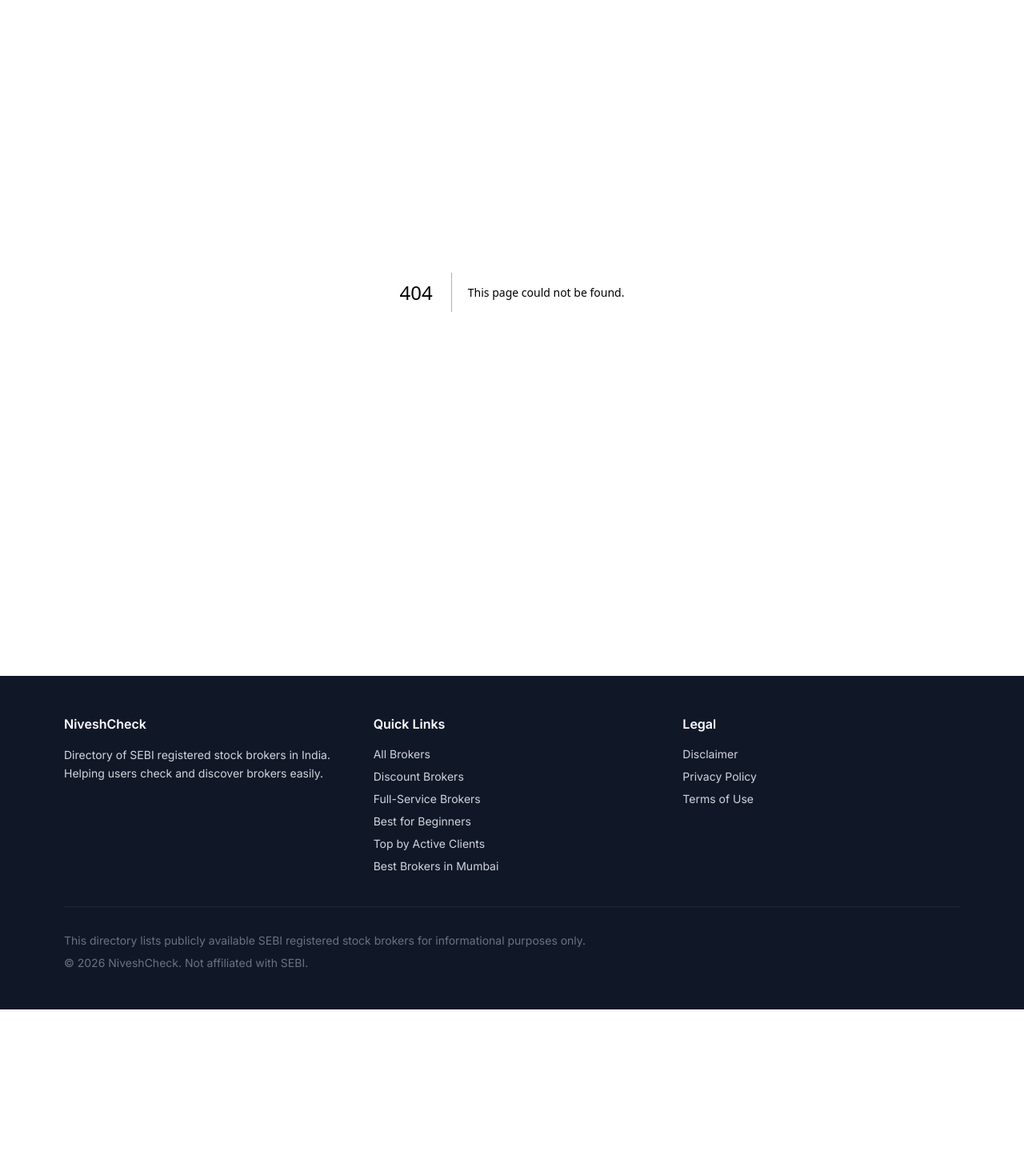
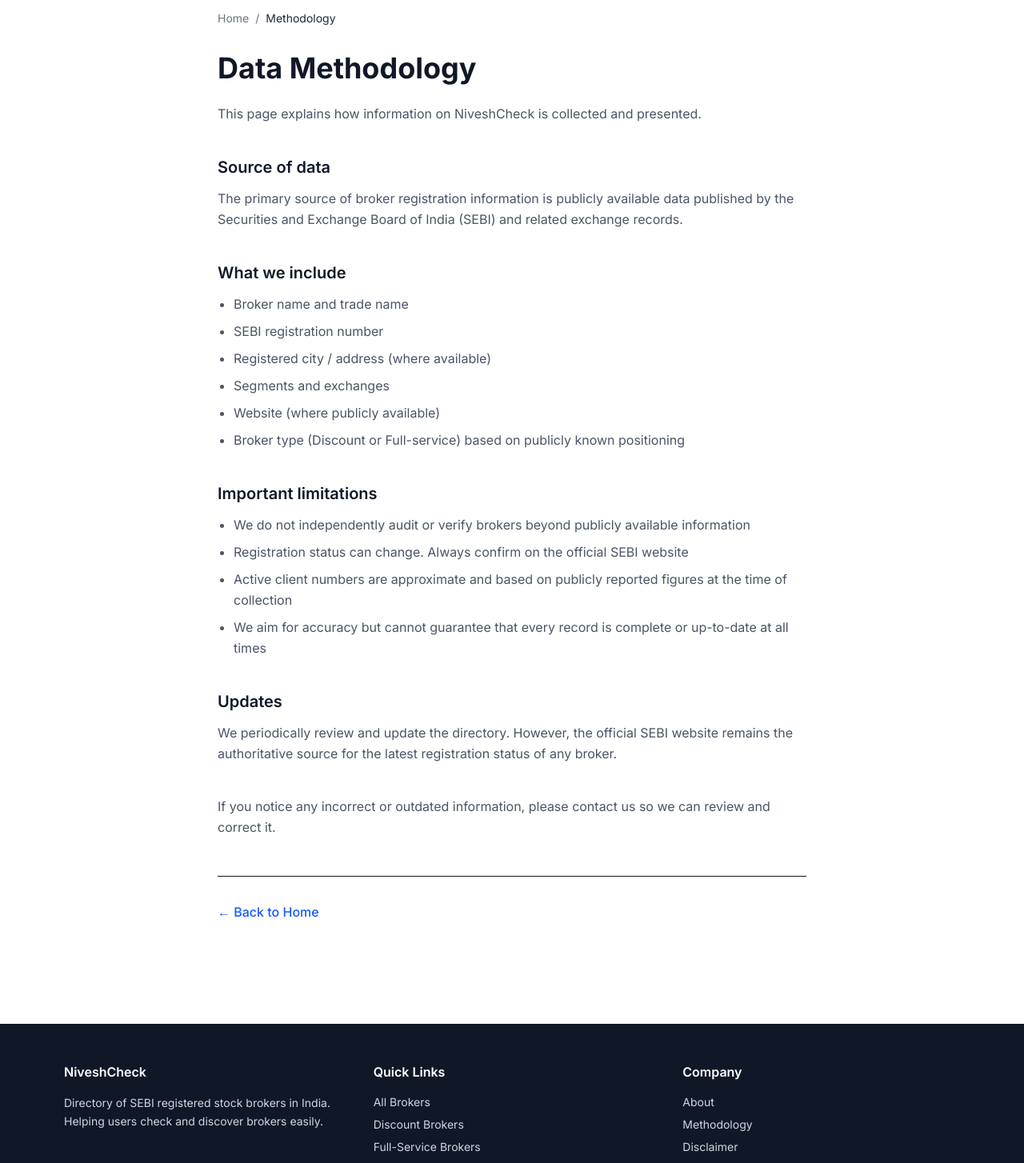
Before and after one commit to divynventures/niveshcheck, a Next.js app: page /methodology in a window 1280 px wide. Before the commit this address had no page. Shown: the part 100-1554 px from the top of the page at 80% size. Before the commit the page ends 1362 px from the top, so only its background shows below. Built offline with nearby package versions, Linux system fonts and the light colour scheme.

Commit message:
Add About and Methodology pages + update footer

```diff
--- /dev/null
+++ b/src/app/about/page.tsx
@@ -0,0 +1,75 @@
+import Link from "next/link";
+
+export const metadata = {
+  title: "About NiveshCheck",
+  description:
+    "Learn about NiveshCheck — a directory of SEBI registered stock brokers in India. Our goal is to help users easily check and discover registered brokers.",
+};
+
+export default function AboutPage() {
+  return (
+    <div className="max-w-3xl mx-auto px-4 py-12">
+      <nav className="text-sm text-gray-500 mb-8">
+        <Link href="/" className="hover:text-blue-600 transition">
+          Home
+        </Link>
+        <span className="mx-2">/</span>
+        <span className="text-gray-800">About</span>
+      </nav>
+
+      <h1 className="text-3xl md:text-4xl font-bold text-gray-900 mb-6">
+        About NiveshCheck
+      </h1>
+
+      <div className="prose prose-gray max-w-none text-gray-600 leading-relaxed space-y-6">
+        <p>
+          NiveshCheck is a directory of SEBI registered stock brokers in India.
+          Our goal is simple: make it easier for people to check and discover registered brokers before opening a demat account.
+        </p>
+
+        <p>
+          We organise publicly available information about SEBI registered brokers and present it in a clean, searchable format.
+          The site is built to help users compare brokers by type (discount vs full-service), city, and other basic attributes.
+        </p>
+
+        <h2 className="text-xl font-semibold text-gray-900 mt-10 mb-3">
+          What we do
+        </h2>
+        <ul className="list-disc pl-5 space-y-2">
+          <li>List SEBI registered stock brokers</li>
+          <li>Organise them by city and broker type</li>
+          <li>Provide basic information such as registration number, segments, and website</li>
+          <li>Help users find brokers that match their needs</li>
+        </ul>
+
+        <h2 className="text-xl font-semibold text-gray-900 mt-10 mb-3">
+          What we do not do
+        </h2>
+        <ul className="list-disc pl-5 space-y-2">
+          <li>We do not independently verify or audit brokers beyond publicly available information</li>
+          <li>We do not provide investment advice</li>
+          <li>We are not affiliated with SEBI or any stock exchange</li>
+          <li>We do not guarantee the accuracy of third-party information</li>
+        </ul>
+
+        <h2 className="text-xl font-semibold text-gray-900 mt-10 mb-3">
+          Important note
+        </h2>
+        <p>
+          Always verify the latest SEBI registration status of any broker on the official SEBI website
+          (www.sebi.gov.in) before opening an account. Registration status can change.
+        </p>
+
+        <p className="pt-4">
+          If you find any incorrect information on this site, please let us know so we can correct it.
+        </p>
+      </div>
+
+      <div className="mt-12 pt-8 border-t">
+        <Link href="/" className="text-blue-600 hover:underline font-medium">
+          ← Back to Home
+        </Link>
+      </div>
+    </div>
+  );
+}
--- /dev/null
+++ b/src/app/methodology/page.tsx
@@ -0,0 +1,79 @@
+import Link from "next/link";
+
+export const metadata = {
+  title: "Data Methodology | NiveshCheck",
+  description:
+    "How NiveshCheck sources and organises information about SEBI registered stock brokers in India.",
+};
+
+export default function MethodologyPage() {
+  return (
+    <div className="max-w-3xl mx-auto px-4 py-12">
+      <nav className="text-sm text-gray-500 mb-8">
+        <Link href="/" className="hover:text-blue-600 transition">
+          Home
+        </Link>
+        <span className="mx-2">/</span>
+        <span className="text-gray-800">Methodology</span>
+      </nav>
+
+      <h1 className="text-3xl md:text-4xl font-bold text-gray-900 mb-6">
+        Data Methodology
+      </h1>
+
+      <div className="prose prose-gray max-w-none text-gray-600 leading-relaxed space-y-6">
+        <p>
+          This page explains how information on NiveshCheck is collected and presented.
+        </p>
+
+        <h2 className="text-xl font-semibold text-gray-900 mt-10 mb-3">
+          Source of data
+        </h2>
+        <p>
+          The primary source of broker registration information is publicly available data
+          published by the Securities and Exchange Board of India (SEBI) and related exchange records.
+        </p>
+
+        <h2 className="text-xl font-semibold text-gray-900 mt-10 mb-3">
+          What we include
+        </h2>
+        <ul className="list-disc pl-5 space-y-2">
+          <li>Broker name and trade name</li>
+          <li>SEBI registration number</li>
+          <li>Registered city / address (where available)</li>
+          <li>Segments and exchanges</li>
+          <li>Website (where publicly available)</li>
+          <li>Broker type (Discount or Full-service) based on publicly known positioning</li>
+        </ul>
+
+        <h2 className="text-xl font-semibold text-gray-900 mt-10 mb-3">
+          Important limitations
+        </h2>
+        <ul className="list-disc pl-5 space-y-2">
+          <li>We do not independently audit or verify brokers beyond publicly available information</li>
+          <li>Registration status can change. Always confirm on the official SEBI website</li>
+          <li>Active client numbers are approximate and based on publicly reported figures at the time of collection</li>
+          <li>We aim for accuracy but cannot guarantee that every record is complete or up-to-date at all times</li>
+        </ul>
+
+        <h2 className="text-xl font-semibold text-gray-900 mt-10 mb-3">
+          Updates
+        </h2>
+        <p>
+          We periodically review and update the directory. However, the official SEBI website
+          remains the authoritative source for the latest registration status of any broker.
+        </p>
+
+        <p className="pt-4">
+          If you notice any incorrect or outdated information, please contact us so we can review and correct it.
+        </p>
+      </div>
+
+      <div className="mt-12 pt-8 border-t">
+        <Link href="/" className="text-blue-600 hover:underline font-medium">
+          ← Back to Home
+        </Link>
+      </div>
+    </div>
+  );
+}
--- a/src/components/Footer.tsx
+++ b/src/components/Footer.tsx
@@ -39,22 +39,27 @@
                 </Link>
               </li>
               <li>
-                <Link href="/top-stock-brokers-by-clients" className="hover:text-white transition">
-                  Top by Active Clients
-                </Link>
-              </li>
-              <li>
-                <Link href="/best/mumbai" className="hover:text-white transition">
-                  Best Brokers in Mumbai
+                <Link href="/faq" className="hover:text-white transition">
+                  FAQ
                 </Link>
               </li>
             </ul>
           </div>
 
-          {/* Legal */}
+          {/* Company */}
           <div>
-            <h3 className="text-white font-semibold mb-4">Legal</h3>
+            <h3 className="text-white font-semibold mb-4">Company</h3>
             <ul className="space-y-2 text-sm">
+              <li>
+                <Link href="/about" className="hover:text-white transition">
+                  About
+                </Link>
+              </li>
+              <li>
+                <Link href="/methodology" className="hover:text-white transition">
+                  Methodology
+                </Link>
+              </li>
               <li>
                 <Link href="/disclaimer" className="hover:text-white transition">
                   Disclaimer
```
